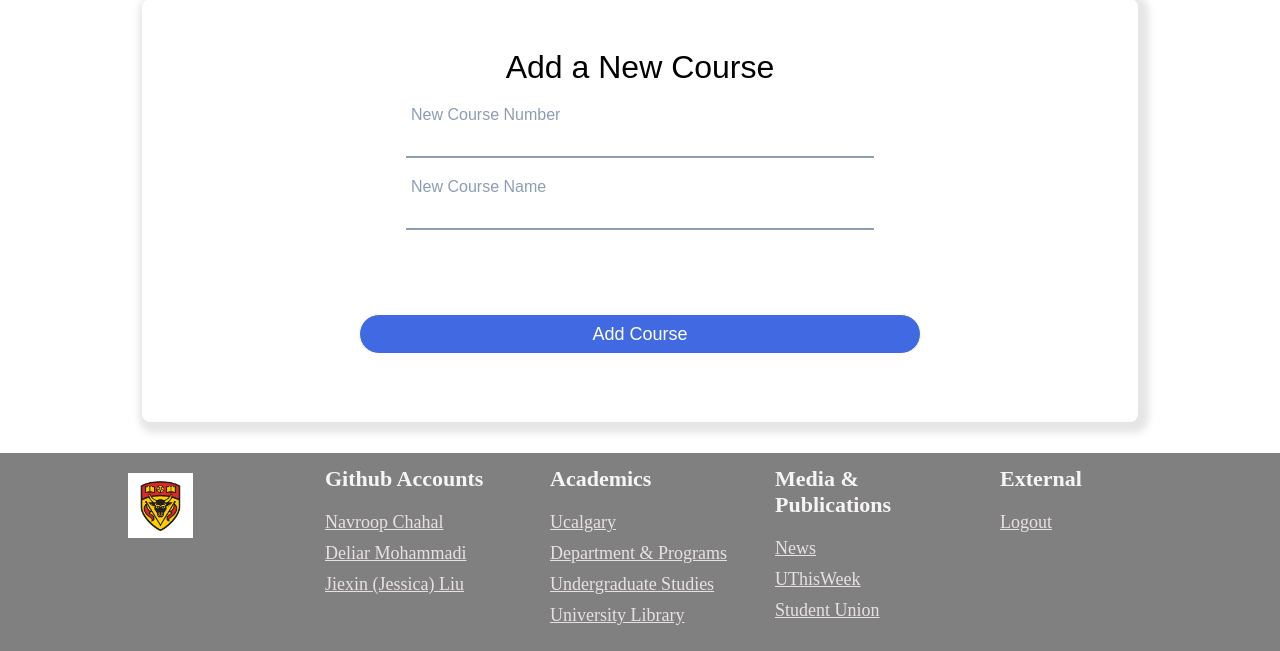
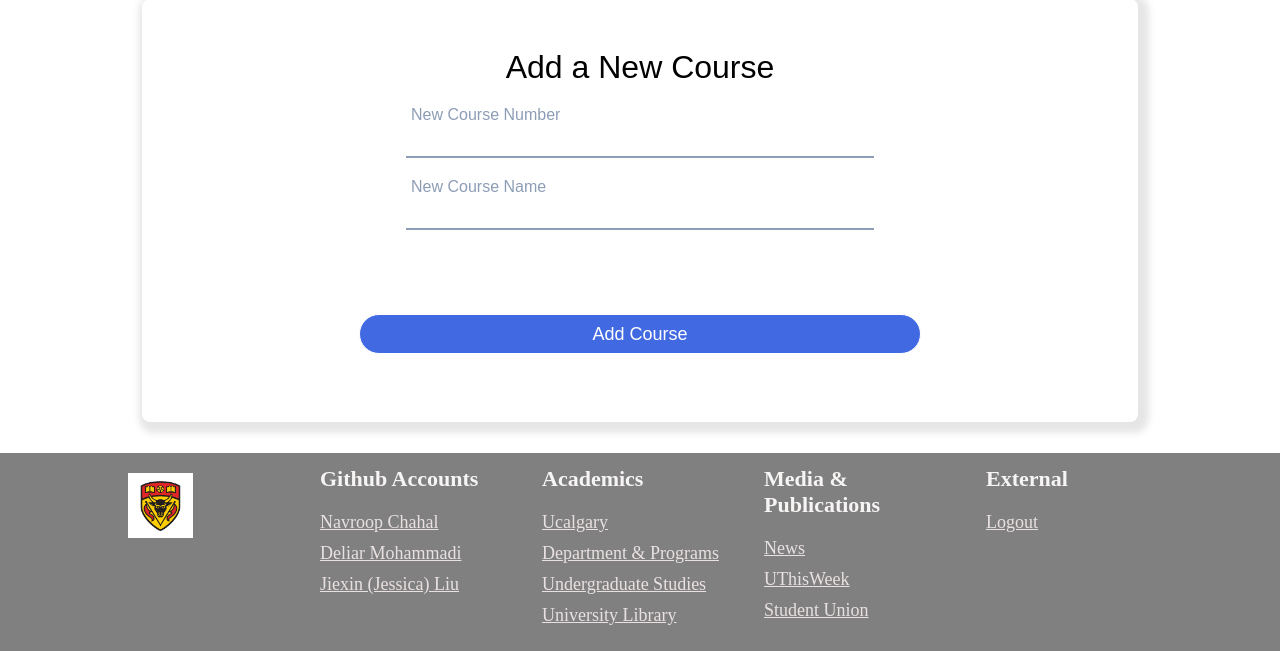
Before and after one commit to deliarm/471-Final, a PHP site: page /471-final/Administrator.php in a window 1280 px wide. Shown: the part 149-800 px from the top of the page. Run offline with PHP 8.4, Linux system fonts and the light colour scheme; the visitor is signed in with stand-in values (Sample User, id 1); data that the repository does not hold is empty.

Commit message:
Update admin.css

```diff
--- a/frontEnd/admin.css
+++ b/frontEnd/admin.css
@@ -246,7 +246,7 @@ select option {
 .Inner_Footer{
   display: block;
   margin: 5 auto;
-  width: 1300px;
+  width: 100%;
   height: 185px;
 }
 .Inner_Footer .logo_container {
```
